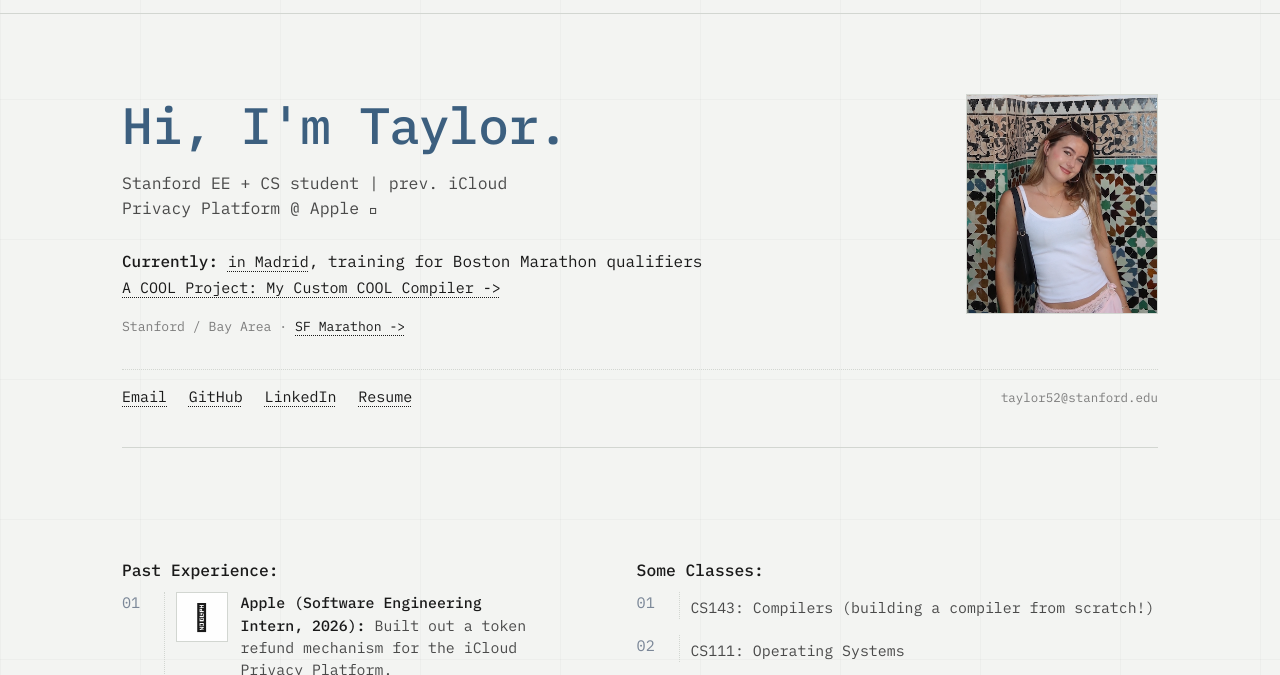
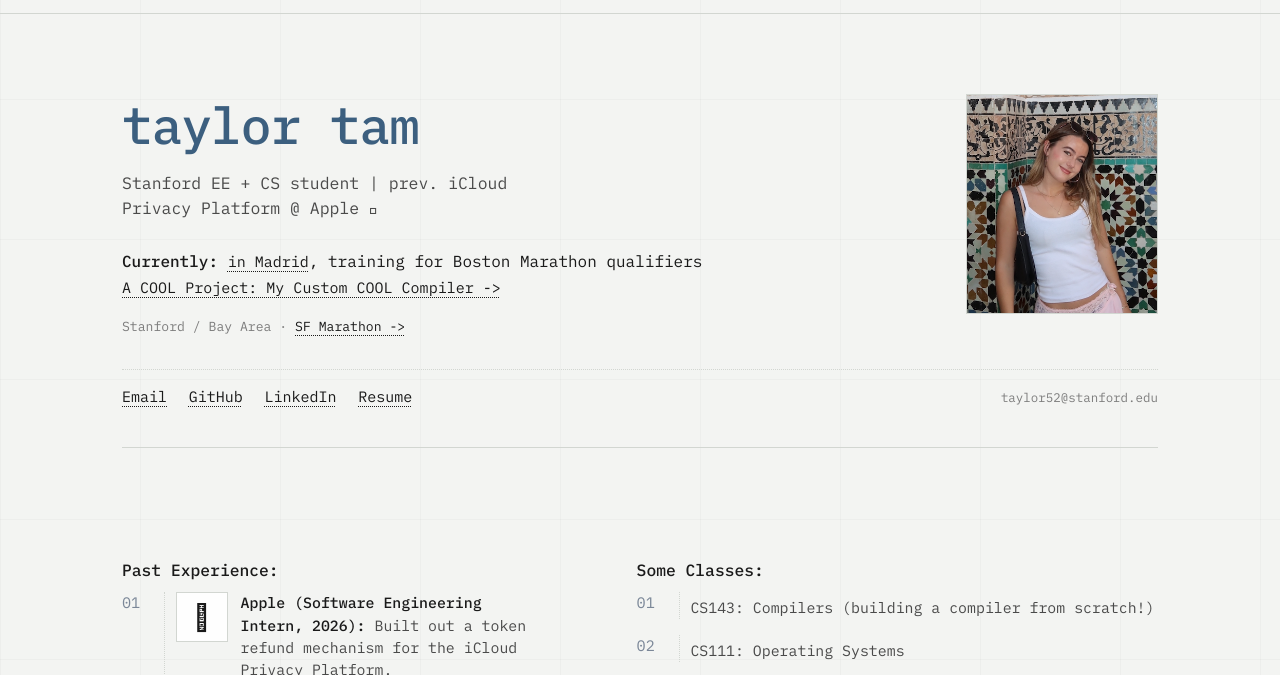
Before and after one commit to TaylorT52/TaylorT52.github.io, a plain HTML site: page index.html in a window 1280 px wide. Shown: the part 41-716 px from the top of the page. Drawn offline with nearby package versions, Linux system fonts and the light colour scheme.

Commit message:
Change homepage heading to "taylor tam"
Co-Authored-By: Claude Opus 5.5 <noreply@anthropic.com>

```diff
--- a/index.html
+++ b/index.html
@@ -68,8 +68,8 @@
     <div class="container">
       <section class="home-grid">
       <article class="home-column intro-column" id="contact">
-        <h1 class="intro-title" data-typing-text="Hi, I'm Taylor." aria-label="Hi, I'm Taylor.">
-          <span class="typing-text" aria-hidden="true">Hi, I'm Taylor.</span><span class="typing-caret" aria-hidden="true"></span>
+        <h1 class="intro-title" data-typing-text="taylor tam" aria-label="taylor tam">
+          <span class="typing-text" aria-hidden="true">taylor tam</span><span class="typing-caret" aria-hidden="true"></span>
         </h1>
         <p class="intro-copy">
           Stanford EE + CS student | prev. iCloud Privacy Platform @ Apple 
```
